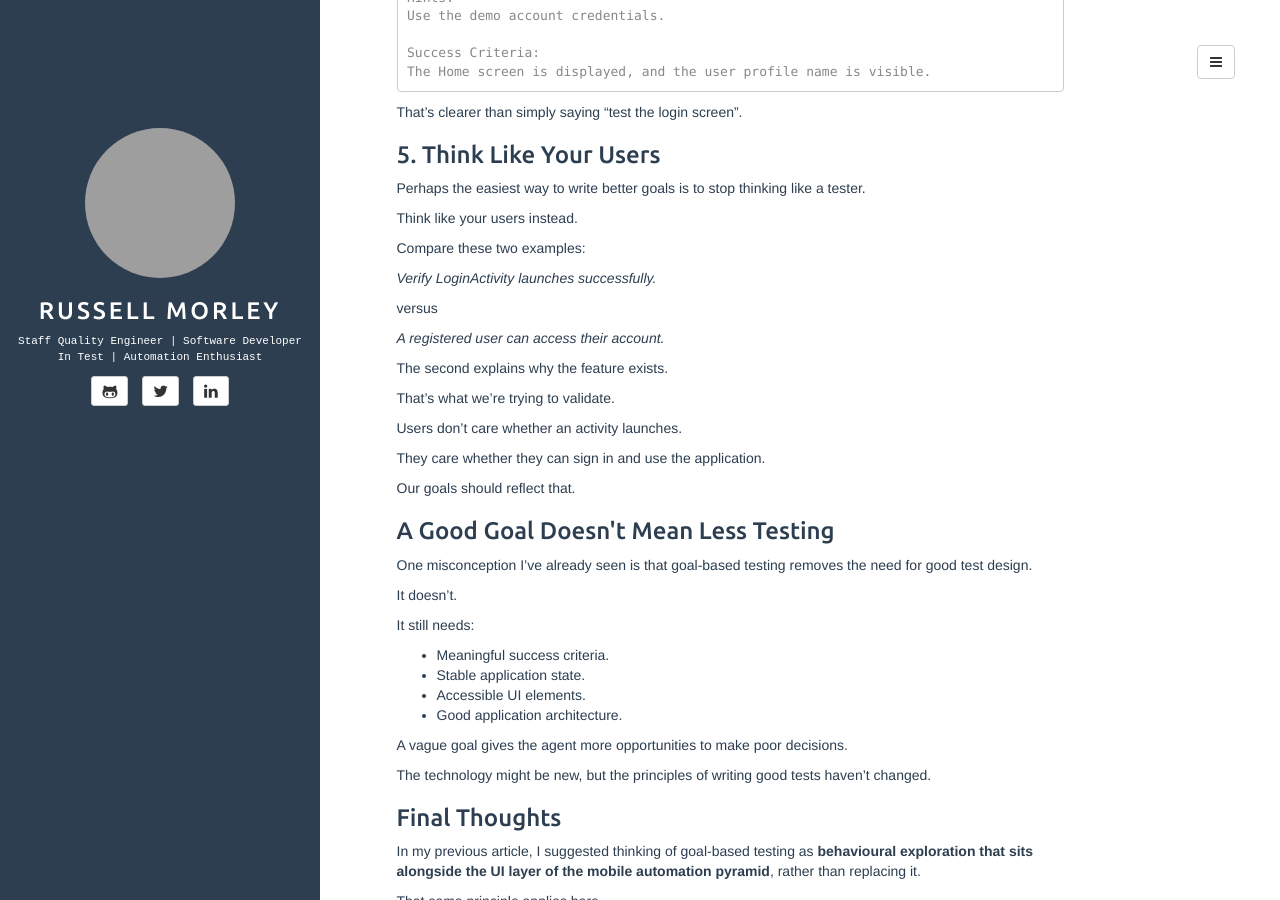
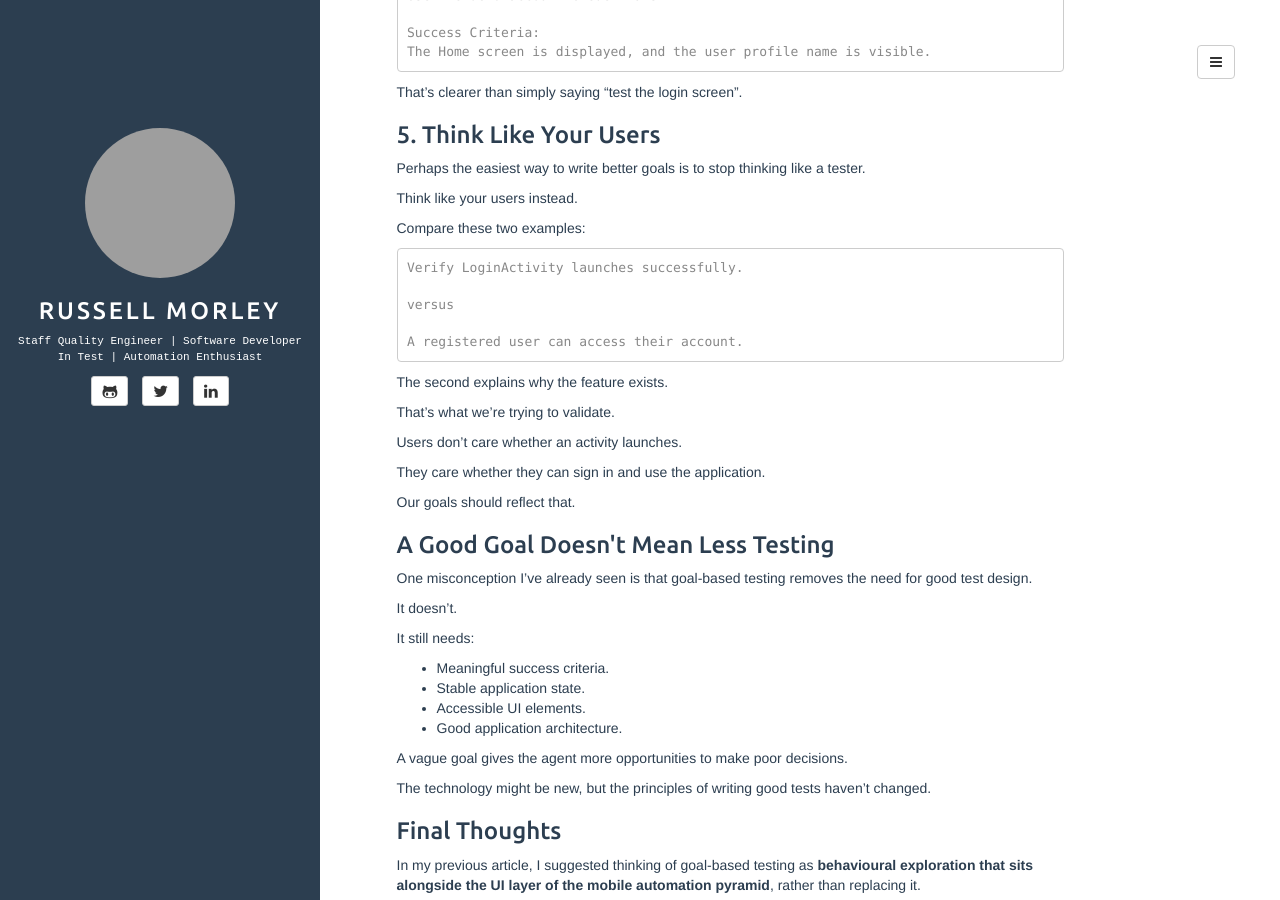
Before and after one commit to Rusty84/Rusty84.github.io, a Jekyll site: the page built from _posts/2026-07-02-gbat3.md, in a window 1280 px wide and 900 px high, scrolled down 2660 px. Built offline with Jekyll 4.4.1, drawn with Linux system fonts in a browser that asks for light colours; comment, search, counter and statistics services are not loaded; grey boxes are pictures that could not be loaded.

Commit message:
Add files via upload

````diff
--- a/_posts/2026-07-02-gbat3.md
+++ b/_posts/2026-07-02-gbat3.md
@@ -37,11 +37,9 @@
 
 Notice what's missing:
 
-There's no mention of buttons.
-
-No activity names.
-
-No implementation details.
+* There's no mention of buttons.
+* No activity names.
+* No implementation details.
 
 The goal doesn't care whether the login button is blue or green, or whether it has moved to another screen. It simply describes what success looks like.
 
@@ -63,7 +61,6 @@
 Smaller goals are easier to understand, debug, and maintain.
 
 Instead, split that journey into several goals.
-
 
 * A registered user can sign in.
 * A user can add an item to their basket.
@@ -114,7 +111,6 @@
 
 Success might mean:
 
-
 * The Home screen is displayed.
 * The user's name is visible.
 * Today's appointments are shown.
@@ -139,9 +135,7 @@
 Success Criteria:
 The Home screen is displayed, and the user profile name is visible.
 ```
-
 That's clearer than simply saying "test the login screen".
-
 
 <h3>5. Think Like Your Users</h3>
 
@@ -151,12 +145,13 @@
 
 Compare these two examples:
 
-*Verify LoginActivity launches successfully.*
+```console
+Verify LoginActivity launches successfully.
 
 versus
 
-*A registered user can access their account.*
-
+A registered user can access their account.
+```
 The second explains why the feature exists.
 
 That's what we're trying to validate.
````
